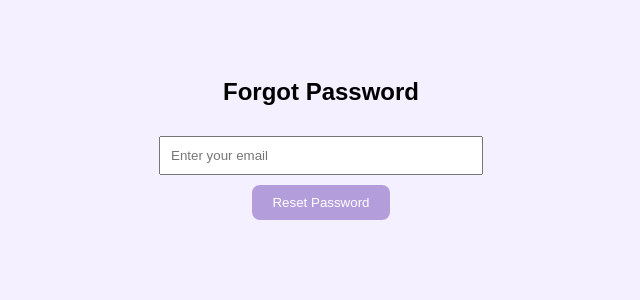
After one commit to ash-ash-ash07/MaisonBloom, a PHP site: page /forgot_password.php in a window 1280 px wide. The commit adds this page. Shown: the top 300 px of the page, without its empty margins (319-959 px from the left). Run offline with PHP 8.4, Linux system fonts and the light colour scheme.

Commit message:
Second Commit
Added forget password

```diff
--- /dev/null
+++ b/forgot_password.php
@@ -0,0 +1,40 @@
+<?php
+include "db.php";
+
+if ($_SERVER['REQUEST_METHOD'] == 'POST') {
+  $email = $_POST['email'];
+  $result = $conn->query("SELECT user_id FROM users WHERE email = '$email'");
+
+  if ($result->num_rows > 0) {
+    $user = $result->fetch_assoc();
+    $uid = $user['user_id'];
+    header("Location: reset_password.php?id=$uid");
+    exit;
+  } else {
+    $error = "Email not found!";
+  }
+}
+?>
+
+<!DOCTYPE html>
+<html>
+<head>
+  <title>Forgot Password</title>
+  <style>
+    body { background-color: #f4f0ff; font-family: Arial; padding: 50px; text-align: center; }
+    input { padding: 10px; width: 300px; margin: 10px 0; }
+    button { padding: 10px 20px; background: #b39ddb; color: #fff; border: none; border-radius: 8px; }
+  </style>
+</head>
+<body>
+
+<h2>Forgot Password</h2>
+<form method="POST">
+  <input type="email" name="email" placeholder="Enter your email" required><br>
+  <button type="submit">Reset Password</button>
+</form>
+
+<?php if (isset($error)) echo "<p style='color:red;'>$error</p>"; ?>
+
+</body>
+</html>
```
Also changed, not shown: login.php (+8 -1 lines), reset_password.php (added, +33 -0 lines).
